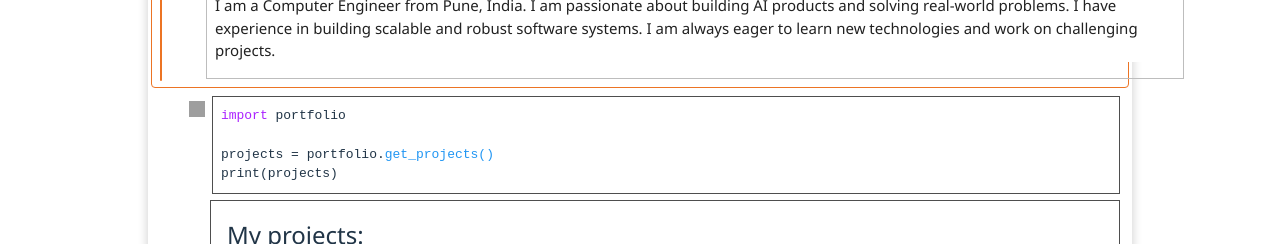
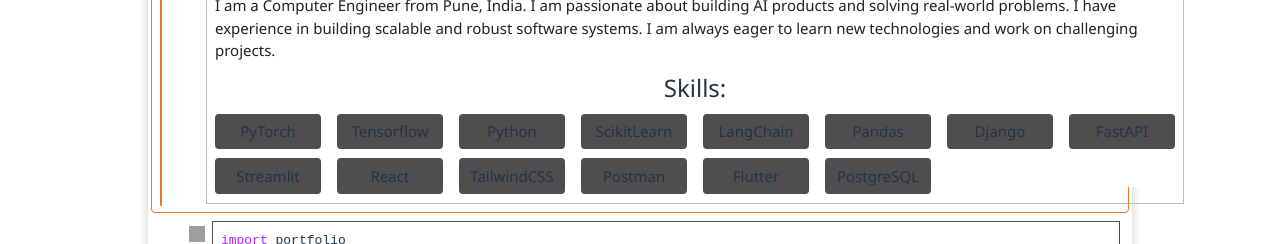
Before and after one commit to NotShrirang/shrirangmahajan.in, a React (Vite) app: page / in a window 1280 px wide. Shown: the part 498-742 px from the top of the page. Built offline with nearby package versions, Linux system fonts and the light colour scheme; no server answers; grey boxes are pictures that could not be loaded.

Commit message:
fix: responsiveness

```diff
--- a/package.json
+++ b/package.json
@@ -4,7 +4,7 @@
   "version": "0.0.0",
   "type": "module",
   "scripts": {
-    "dev": "vite",
+    "dev": "vite --host",
     "build": "vite build",
     "lint": "eslint .",
     "preview": "vite preview"
--- a/src/components/ControlBar/ControlBar.jsx
+++ b/src/components/ControlBar/ControlBar.jsx
@@ -104,7 +104,13 @@
               <option value="app">App</option>
             </select>
           </div>
-          <div className={styles.controlItem}>
+          <div
+            className={styles.controlItem}
+            onClick={(e) => {
+              e.preventDefault();
+              // Set prefer-color-scheme to dark
+            }}
+          >
             <img
               src={`https://img.icons8.com/?size=100&id=67207&format=png&color=${
                 theme == "dark" ? "BDBDBD" : "616161"
--- a/src/components/ControlBar/ControlBar.module.css
+++ b/src/components/ControlBar/ControlBar.module.css
@@ -116,6 +116,10 @@
 
 @media (max-width: 650px) {
   .controlBarContainer {
+    padding-left: 1rem;
+  }
+
+  .kernelSettingsContainer {
     display: none;
   }
 }
--- a/src/pages/CellsPage/CellsPage.jsx
+++ b/src/pages/CellsPage/CellsPage.jsx
@@ -45,7 +45,6 @@
                   style={{
                     display: "flex",
                     flexDirection: window.innerWidth > 600 ? "row" : "column",
-                    // alignItems: "space-between",
                     alignItems:
                       window.innerWidth > 600 ? "space-between" : "center",
                     justifyContent:
@@ -121,6 +120,25 @@
                   have experience in building scalable and robust software
                   systems. I am always eager to learn new technologies and work
                   on challenging projects.
+                </div>
+                <div className={styles.markdownSkills}>
+                  <div className={styles.markdownSkillsTitle}>Skills:</div>
+                  <div className={styles.markdownSkillsList}>
+                    <div className={styles.markdownSkill}>PyTorch</div>
+                    <div className={styles.markdownSkill}>Tensorflow</div>
+                    <div className={styles.markdownSkill}>Python</div>
+                    <div className={styles.markdownSkill}>ScikitLearn</div>
+                    <div className={styles.markdownSkill}>LangChain</div>
+                    <div className={styles.markdownSkill}>Pandas</div>
+                    <div className={styles.markdownSkill}>Django</div>
+                    <div className={styles.markdownSkill}>FastAPI</div>
+                    <div className={styles.markdownSkill}>Streamlit</div>
+                    <div className={styles.markdownSkill}>React</div>
+                    <div className={styles.markdownSkill}>TailwindCSS</div>
+                    <div className={styles.markdownSkill}>Postman</div>
+                    <div className={styles.markdownSkill}>Flutter</div>
+                    <div className={styles.markdownSkill}>PostgreSQL</div>
+                  </div>
                 </div>
               </div>
             ),
@@ -302,7 +320,8 @@
             ),
             output: (
               <div style={{ paddingLeft: "0.5rem", paddingTop: "0.5rem" }}>
-                I am a Computer Engineer from Pune, India. ❤️
+                I have Bachlor's Degree in Computer Engineering (Minor: Data
+                Science) from Pune University. ❤️
               </div>
             ),
           }}
--- a/src/pages/CellsPage/CellsPage.module.css
+++ b/src/pages/CellsPage/CellsPage.module.css
@@ -31,8 +31,6 @@
   justify-content: start;
   gap: 0.5rem;
   width: 100%;
-  /* background-color: #000000;
-  box-shadow: 0 0 10px 0 rgba(0, 0, 0, 0.2); */
 }
 
 .markdownHyperlinkRow {
@@ -73,6 +71,47 @@
   font-size: 15px;
   font-weight: lighter;
   width: 100%;
+}
+
+.markdownSkills {
+  display: flex;
+  flex-direction: column;
+  align-items: center;
+  justify-content: start;
+  gap: 0.5rem;
+  width: 100%;
+}
+
+.markdownSkillsTitle {
+  font-family: "Segoe UI", Tahoma, Geneva, Verdana, sans-serif;
+  font-size: 24px;
+  font-weight: normal;
+}
+
+.markdownSkillsList {
+  display: grid;
+  grid-template-columns: repeat(auto-fill, minmax(100px, 1fr));
+  gap: 1rem;
+  width: 100%;
+}
+
+.markdownSkill {
+  display: flex;
+  flex-direction: row;
+  align-items: center;
+  justify-content: center;
+  font-size: 15px;
+  font-family: "Segoe UI", Tahoma, Geneva, Verdana, sans-serif;
+  cursor: pointer;
+  height: 100%;
+  padding: 0.2rem;
+  background-color: #4e4e4e;
+  border-radius: 4px;
+  transition: 0.3s ease-in-out all;
+}
+
+.markdownSkill:hover {
+  background-color: #323232;
 }
 
 .projectContainerTitle {
@@ -255,6 +294,12 @@
   font-family: "Segoe UI", Tahoma, Geneva, Verdana, sans-serif;
   font-size: 13px;
   font-weight: normal;
+}
+
+@media (max-width: 880px) {
+  .markdownHyperlinkRow {
+    justify-content: start;
+  }
 }
 
 @media (max-width: 600px) {
```
